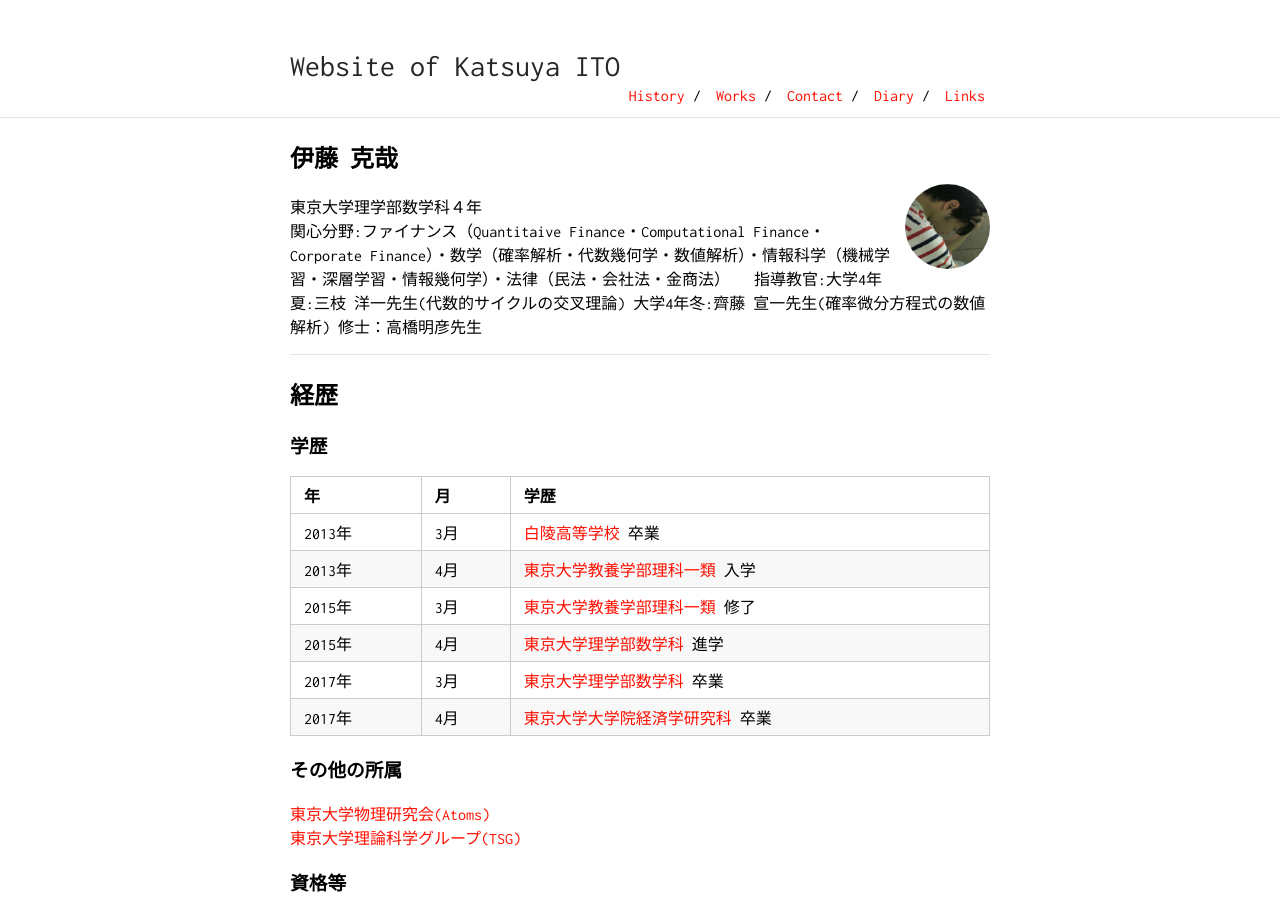
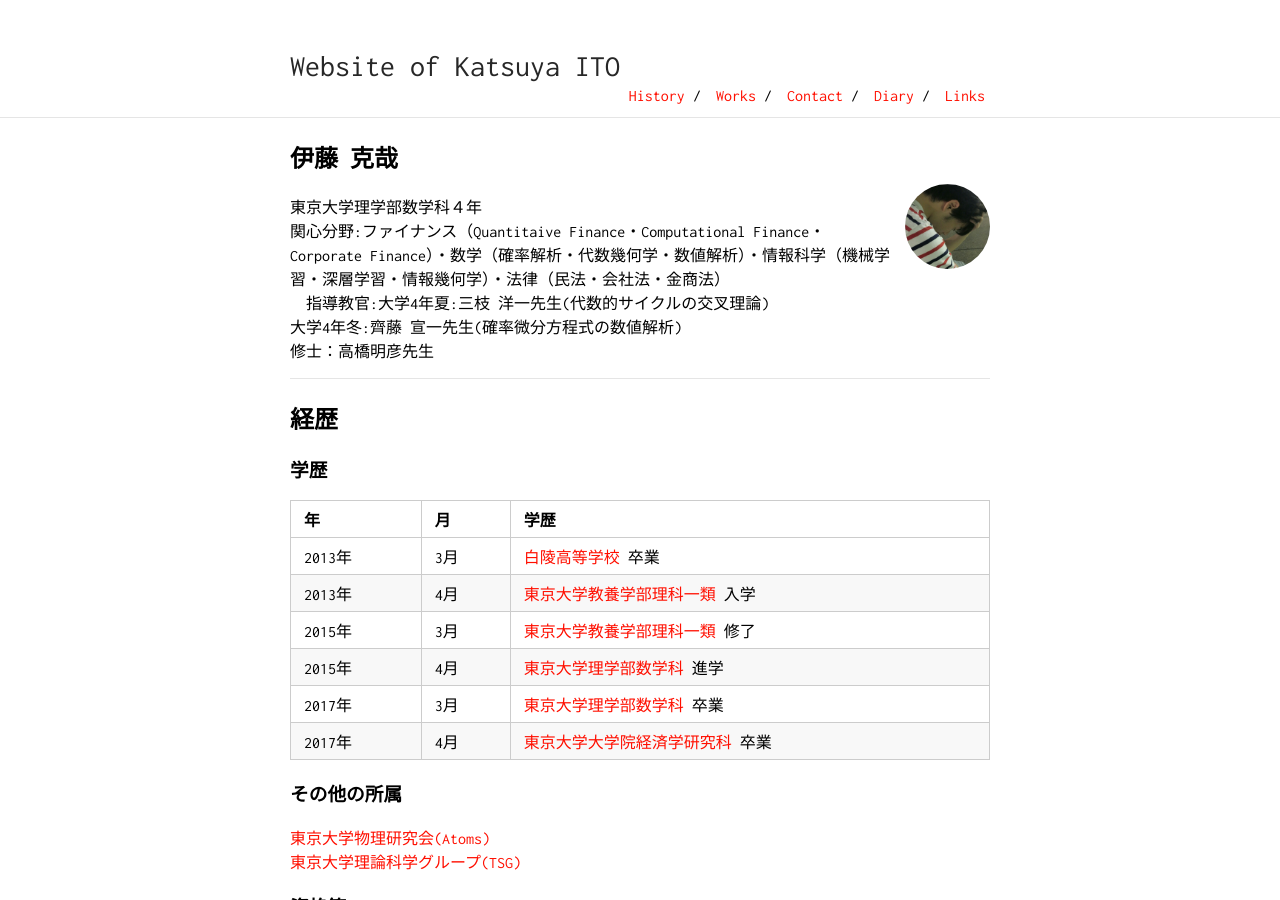
Before and after one commit to KatsuyaITO/KatsuyaITO.github.io, a Jekyll site: the page built from index.md, in a window 1280 px wide and 900 px high. Built offline with Jekyll 4.4.1, drawn with Linux system fonts in a browser that asks for light colours; our own code applies the rules of GitHub Pages for plain Markdown files.

```diff
--- a/index.md
+++ b/index.md
@@ -7,10 +7,10 @@ layout: top
 <img class="profile-picture" src="k1ito.png">
 
 東京大学理学部数学科４年
-関心分野:ファイナンス（Quantitaive Finance・Computational Finance・Corporate Finance）・数学（確率解析・代数幾何学・数値解析）・情報科学（機械学習・深層学習・情報幾何学）・法律（民法・会社法・金商法）
+関心分野:ファイナンス（Quantitaive Finance・Computational Finance・Corporate Finance）・数学（確率解析・代数幾何学・数値解析）・情報科学（機械学習・深層学習・情報幾何学）・法律（民法・会社法・金商法）<br>
 
-指導教官:大学4年夏:三枝 洋一先生(代数的サイクルの交叉理論)
-大学4年冬:齊藤 宣一先生(確率微分方程式の数値解析)
+指導教官:大学4年夏:三枝 洋一先生(代数的サイクルの交叉理論)<br>
+大学4年冬:齊藤 宣一先生(確率微分方程式の数値解析)<br>
 修士：高橋明彦先生
 
 ---
```
